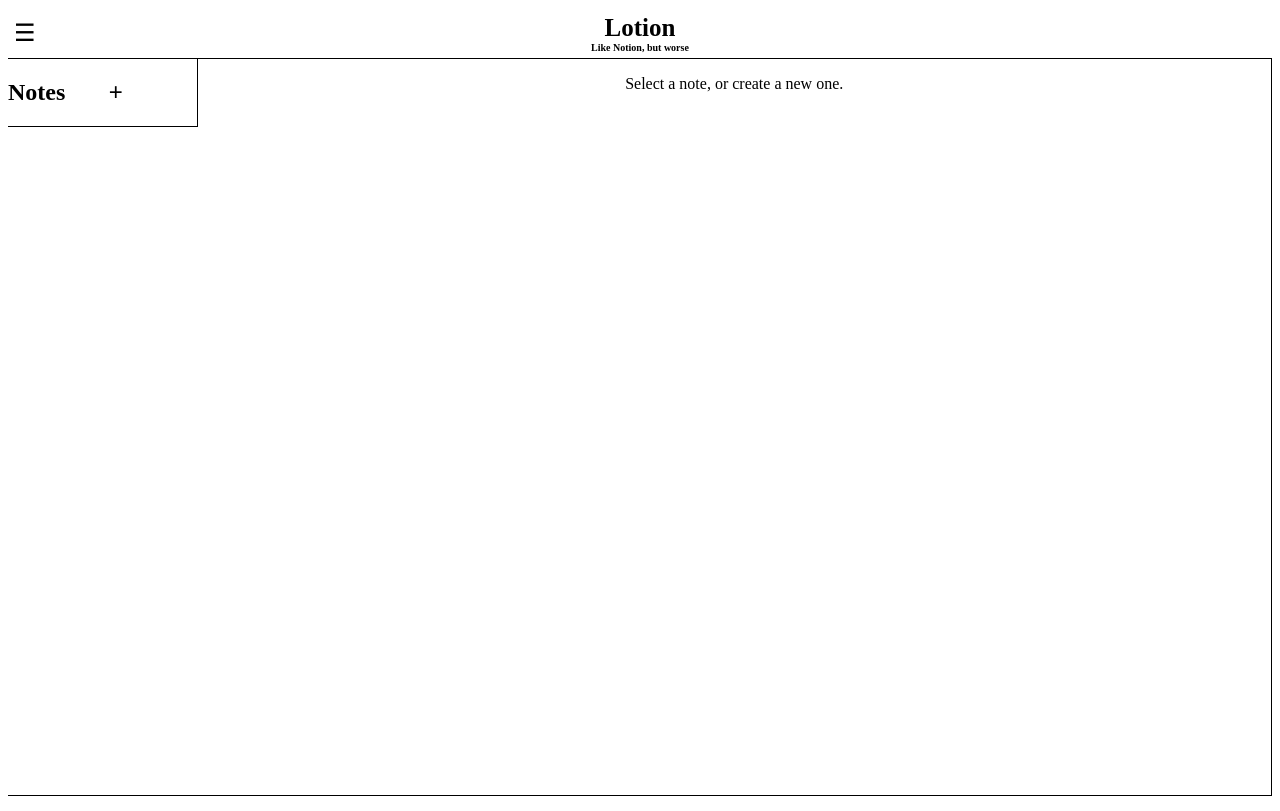
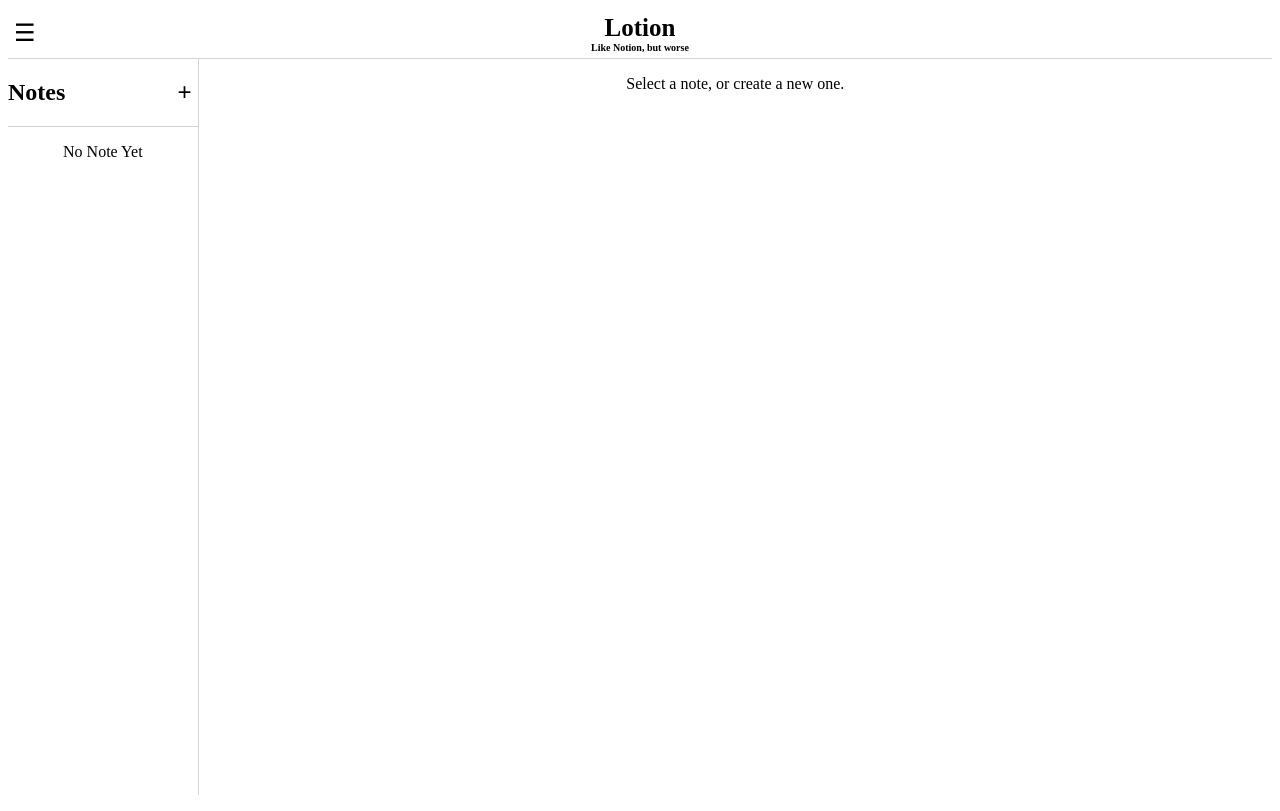
Before and after one commit to DawsonVV/Lotion, a React (Create React App) app: page /notes/1/Typetext in a window 1280 px wide. Built offline with nearby package versions, Linux system fonts and the light colour scheme.

Commit message:
all functionalty is done, need to add the site to netify and work on little formattings if i have time to

```diff
--- a/src/App.js
+++ b/src/App.js
@@ -1,27 +1,20 @@
 import React, {useState, useEffect} from 'react';
-import Header from './Header';
-import Notes from './Notes';
+import { BrowserRouter, Routes, Route } from "react-router-dom";
+import Layout from './Layout';
+import ViewText from './ViewText';
 import Typetext from './Typetext';
 
 function App() {
 
-  const[notesBar, setNotesBar] = useState(true);
-  const[infoList, setInfoList] = useState(JSON.parse(localStorage.getItem('myLotionLocalStorage')) || []);
-  const[memoOn,setMemoOn] = useState("");
   return (
-    <>
-      <Header setNotesBar = {setNotesBar} />
-      <div className = "rowFlex">
-        {notesBar &&(
-        <div id = "flexChange"><Notes setInfoList = {setInfoList} infoList = {infoList} setMemoOn = {setMemoOn} memoOn = {memoOn}/></div>)}
-        {(memoOn == "") &&(
-        <div id = "noNote">
-          <p>Select a note, or create a new one.</p>
-        </div>)}
-        {(memoOn != "") &&(
-        <div id = "typeIn"><Typetext memoOn = {memoOn} setInfoList = {setInfoList} infoList = {infoList} setMemoOn = {setMemoOn}/></div>)}
-      </div>
-    </>
+    <BrowserRouter basename = "/notes">
+      <Routes>
+        <Route path="/" element={<Layout />}>
+        <Route path="/:id/Typetext" element={<Typetext />}></Route>
+        <Route path="/:id/ViewText" element={<ViewText />}></Route>
+        </Route>
+      </Routes>
+    </BrowserRouter>
   );
 };
 
--- a/src/Header.js
+++ b/src/Header.js
@@ -3,6 +3,7 @@
 function Header(props) {
    const menuBut = () =>{
      props.setNotesBar((prev) => !prev);
+     console.log(props.infoList == null);
    }
 
 
--- /dev/null
+++ b/src/Layout.js
@@ -0,0 +1,38 @@
+import React, {useState, useEffect} from 'react';
+import { Outlet, useNavigate } from "react-router-dom";
+import Header from './Header';
+import Notes from './Notes';
+import Typetext from './Typetext';
+
+function Layout(){
+  const Navigate = useNavigate();
+  const[notesBar, setNotesBar] = useState(true);
+  const[infoList, setInfoList] = useState(JSON.parse(localStorage.getItem('myLotionLocalStorage')) || []);
+  const[memoOn,setMemoOn] = useState("");
+
+  return (
+    <>
+      <div id = "main">
+        <Header setNotesBar = {setNotesBar} />
+        <div className = "rowFlex">
+          {notesBar &&(
+          <div id = "flexChange">
+            <Notes setNotesBar = {setNotesBar} notesBar = {notesBar} infoList = {infoList} setInfoList = {setInfoList} memoOn = {memoOn} setMemoOn ={setMemoOn}/>
+          </div>)}
+
+          {(memoOn == "") &&(
+          <div id = "noNote">
+            <p>Select a note, or create a new one.</p>
+          </div>)}
+
+          {(memoOn != "") &&(
+            <div id = "typeIn">
+              <Outlet context = {[[infoList,setInfoList], [memoOn, setMemoOn]]}/>
+            </div>)}
+        </div>
+        </div>
+    </>
+  );
+};
+
+export default Layout;
--- a/src/MemoClip.js
+++ b/src/MemoClip.js
@@ -1,18 +1,45 @@
 import React from 'react';
+import { useNavigate } from "react-router-dom";
 
 function MemoClip(props) {
+  const Navigate = useNavigate();
+  var indexOf = props.infoList.findIndex((info) => info.id === props.id);
+
+  const options = {
+    year: "numeric",
+    month: "long",
+    day: "numeric",
+    hour: "numeric",
+    minute: "numeric",
+};
+
+const formatDate = (when) => {
+    const formatted = new Date(when).toLocaleString("en-US", options);
+    if (formatted === "Invalid Date") {
+        return "";
+    }
+    return formatted;
+};
+
   const memoClick = () =>{
     props.setMemoOn(props.id);
+    Navigate(`/${indexOf + 1}/ViewText`, { replace: true });
   }
   var nameOfClass = "singleNote"
   if (props.id === props.memoOn){
     nameOfClass += ", colouredMemo"
   }
 
+  let bodyText = props.body.replace(/<[^>]*>?/gm, '')
+
+  if(bodyText === ""){
+    bodyText = "...";}
+
   return (
     <div className = {nameOfClass} onClick = {memoClick} id = {props.id}>
       <div>{props.subject.replace(/<[^>]*>?/gm, '')}</div>
-      <div>{props.body.replace(/<[^>]*>?/gm, '')}</div>
+      <div className = "bodyShort">{formatDate(props.date)}</div>
+      <div className = "bodyShort">{bodyText}</div>
     </div>
   );
 }
--- a/src/Notes.js
+++ b/src/Notes.js
@@ -1,18 +1,22 @@
 import uuid from "react-uuid";
 import React from 'react';
 import MemoClip from './MemoClip';
+import { useNavigate } from "react-router-dom";
 
 function Notes(props) {
+  const Navigate = useNavigate();
+
   const plusBut = () =>{
     let tempString = uuid();
-    props.setInfoList(prev => {
-      return [...prev, {
+    let tempArr = [{
       "id": tempString,
       "subject":"Untitled",
-      "body":"...",
-      "date":""}]
-    });
+      "body":"",
+      "date":""},...props.infoList]
+    props.setInfoList(tempArr);
     props.setMemoOn(tempString);
+    Navigate(`/1/Typetext`, { replace: true });
+    localStorage.setItem('myLotionLocalStorage', JSON.stringify(tempArr));
   }
 
   return (
@@ -22,8 +26,12 @@
         <div className = "divRight"><button onClick = {plusBut} className = "hoverChange">+</button></div>
       </div >
       <div id = "memos">
+        {(props.infoList.length == 0) && (
+          <div className = "centerIt">
+            <p>No Note Yet</p>
+          </div>)}
         {props.infoList.map(info => (
-          <MemoClip key = {info.id} id = {info.id} subject = {info.subject} body = {info.body} setMemoOn = {props.setMemoOn} memoOn = {props.memoOn}/>
+          <MemoClip key = {info.id} id = {info.id} subject = {info.subject} date = {info.date} body = {info.body} setMemoOn = {props.setMemoOn} memoOn = {props.memoOn} infoList = {props.infoList}/>
         ))}
       </div>
     </div>
--- a/src/Typetext.js
+++ b/src/Typetext.js
@@ -1,20 +1,31 @@
 import React, { useState } from 'react';
 import ReactQuill from 'react-quill';
+import { useNavigate, useOutletContext } from "react-router-dom";
 import 'react-quill/dist/quill.snow.css';
 
-function Typetext(props) {
-  var Current = props.infoList.find((info) => info.id === props.memoOn);
-  const [openEditor, setOpenEditor] = useState(Current.edit)
+function Typetext() {
+  const[infoList,setInfoList] = useOutletContext()[0];
+  const[memoOn, setMemoOn] = useOutletContext()[1];
+  var Current = infoList.find((info) => info.id === memoOn);
+  var indexOf = infoList.findIndex((info) => info.id === memoOn);
   const [body, setBody] = useState(Current.body);
   const [date, setDate] = useState(Current.date)
   const [subject, setSubject] = useState(Current.subject);
 
+  const Navigate = useNavigate();
+
   const onDelete = () =>{
     const answer = window.confirm("Are you sure?");
-    console.log(props.memoOn)
     if (answer) {
-      props.setInfoList(props.infoList.filter(info=>info.id != props.memoOn));
-      props.setMemoOn("");
+      setInfoList(infoList.filter(info=>info.id != memoOn));
+      if(infoList.length == 1){
+        setMemoOn("");
+      }else if (indexOf == infoList.length-1){
+        setMemoOn(infoList[indexOf-1].id);
+      }else{
+        setMemoOn(infoList[indexOf+1].id);
+      }
+      localStorage.setItem('myLotionLocalStorage', JSON.stringify(infoList.filter(info=>info.id != memoOn)));
     }
   }
 
@@ -35,21 +46,13 @@
 };
 
   const onSave = () =>{
-    console.log(subject);
-    console.log(Current.subject);
-    Current.edit = false;
-    setOpenEditor(false);
     Current.body = body;
     Current.subject = subject;
     Current.date = date;
-    localStorage.setItem('myLotionLocalStorage', JSON.stringify(props.infoList));
-  }
-  const onEdit = () =>{
-    Current.edit = true;
-    setOpenEditor(true)
+    localStorage.setItem('myLotionLocalStorage', JSON.stringify(infoList));
+    Navigate(`/${indexOf + 1}/ViewText`, { replace: true });
   }
 
-  if(openEditor){
   return (
     <div id = "Typetext">
       <div id = "subject">
@@ -60,24 +63,9 @@
           <div className = "subjectButton"><button className = "hoverChange" onClick = {onSave}>Save</button></div>
           <div className = "subjectButton"><button className = "hoverChange" onClick = {onDelete}>Delete</button></div>
       </div>
-        <ReactQuill theme="snow" className = "quill" value={body} onChange={setBody}/>
-      </div>
-    );
-  }else{
-    return (
-      <div id = "Typetext">
-        <div id = "subject">
-            <div id = "subjecthead">
-              <div id = "userInputSubject">{Current.subject}</div>
-              <div>{formatDate(Current.date)}</div>
-            </div>
-            <div className = "subjectButton"><button className = "hoverChange" onClick = {onEdit}>Edit</button></div>
-            <div className = "subjectButton"><button className = "hoverChange" onClick = {onDelete}>Delete</button></div>
-        </div>
-        <div className = "quill" >{Current.body.replace(/<[^>]*>?/gm, '')}</div>
+      <ReactQuill placeholder="Your Note Here" theme="snow" className = "quill" value={body} onChange={setBody}/>
     </div>
   );
 }
-}
 
 export default Typetext;
--- a/src/ViewText.js
+++ b/src/ViewText.js
@@ -1,17 +1,30 @@
 import React, { useState } from 'react';
 import ReactQuill from 'react-quill';
+import { useNavigate,useOutletContext } from "react-router-dom";
 import 'react-quill/dist/quill.snow.css';
 
-function Viewtext(props) {
-  var Current = props.infoList.find((info) => info.id === props.memoOn);
+function Viewtext() {
+  const[infoList,setInfoList] = useOutletContext()[0];
+  const[memoOn, setMemoOn] = useOutletContext()[1];
+
+  var Current = infoList.find((info) => info.id === memoOn);
+  var indexOf = infoList.findIndex((info) => info.id === memoOn);
+  const Navigate = useNavigate();
 
   const onDelete = () =>{
     const answer = window.confirm("Are you sure?");
-    console.log(props.memoOn)
     if (answer) {
-      props.setInfoList(props.infoList.filter(info=>info.id != props.memoOn));
-      props.setMemoOn("");
+      setInfoList(infoList.filter(info=>info.id != memoOn));
+      if(infoList.length == 1){
+        setMemoOn("");
+      }else if (indexOf == infoList.length-1){
+        setMemoOn(infoList[indexOf-1].id);
+      }else{
+        setMemoOn(infoList[indexOf+1].id);
+      }
+      localStorage.setItem('myLotionLocalStorage', JSON.stringify(infoList.filter(info=>info.id != memoOn)));
     }
+
   }
 
   const options = {
@@ -31,8 +44,8 @@
 };
 
   const onEdit = () =>{
-    Current.edit = true;
-    setOpenEditor(true)
+    Navigate(`/${indexOf + 1}/Typetext`, { replace: true });
+
   }
 
 return (
--- a/src/index.css
+++ b/src/index.css
@@ -1,10 +1,14 @@
 header{
-  border-bottom: 1px solid black;
+  border-bottom: 1px solid lightgray;
   align-items: center;
   font-size: 2vh;
   display: flex;
   height: 6vh;
   min-height: 50px;
+}
+
+body{
+  overflow:hidden;
 }
 
 menu{
@@ -61,16 +65,13 @@
   display: flex;
   flex-direction: row;
   align-items: top;
-  border-right: 1px solid black;
-  border-bottom: 1px solid black;
   height:92vh;
 }
-.rowFlex div{
-  display:flex;
-}
+
 #flexChange{
   flex:0.3;
   max-width: 15%;
+  border-right: 1px solid lightgray;
 }
 
 #typeIn{
@@ -105,8 +106,8 @@
   display: flex;
   flex-direction: row;
   align-items:center;
-  border-right: 1px solid black;
-  border-bottom: 1px solid black;
+  border-right: 1px solid lightgray;
+  border-bottom: 1px solid lightgray;
 }
 
 #subject{
@@ -194,10 +195,11 @@
 }
 
 #memos{
+  width: 100%;
   display:flex;
   flex-direction: column;
   overflow:scroll;
-  height:100%;
+  height:80vh;
 }
 
 .singleNote:hover{
@@ -205,16 +207,30 @@
 }
 
 .singleNote{
-  height: 60px;
+  min-height: 55px;
+  width: 100%;
+  display:flex;
+  flex-direction:column;
+  border-bottom: 1px solid lightgray;
+}
+
+.colouredMemo {
+  background-color: blueviolet;
+  min-height: 55px;
   width: 100%;
   display:flex;
   flex-direction:column;
 }
 
-.colouredMemo {
-  background-color: blueviolet;
-  height: 60px;
+.bodyShort{
+  display: inline-block;
   width: 100%;
-  display:flex;
-  flex-direction:column;
+  overflow: hidden;
+  white-space: nowrap;
+  text-overflow: ellipsis;
 }
+
+.centerIt{
+  width: 100%;
+  text-align: center;
+}
```
Lines whose indentation alone changed are shown as unchanged.
